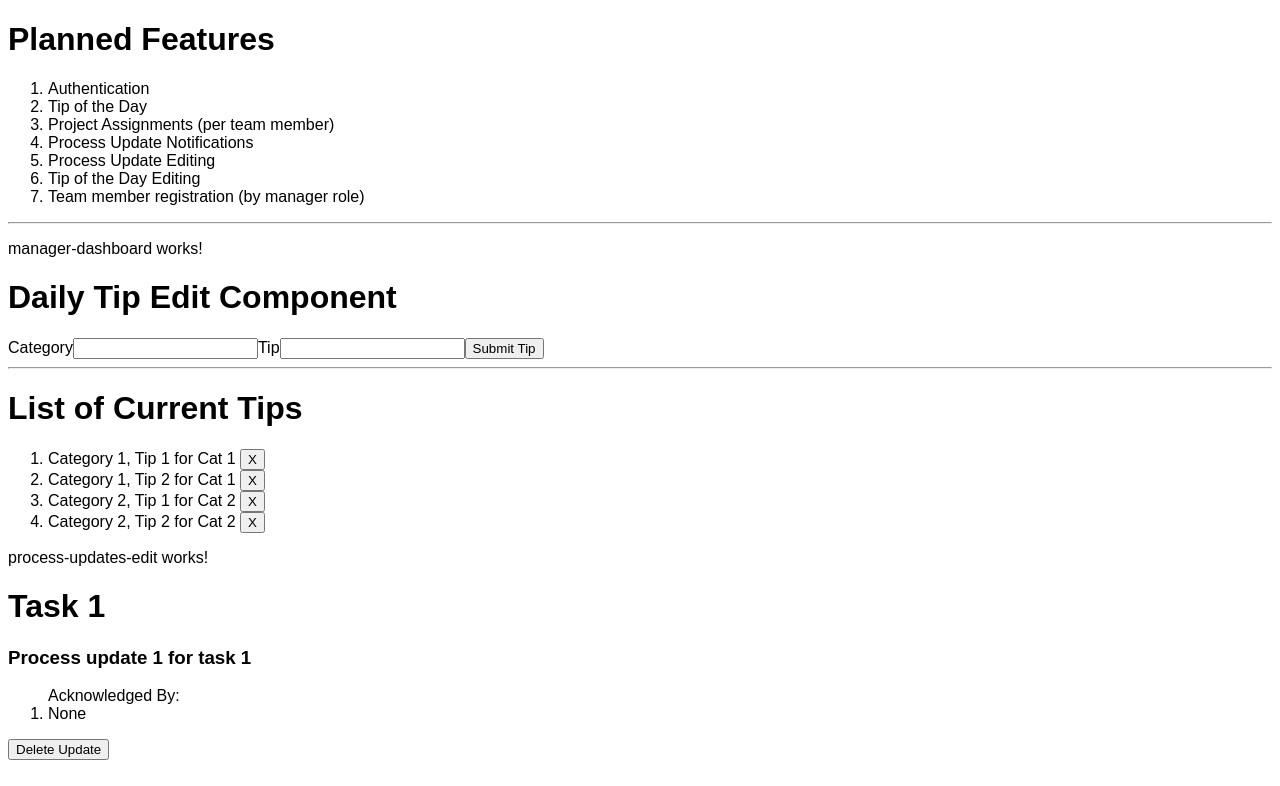
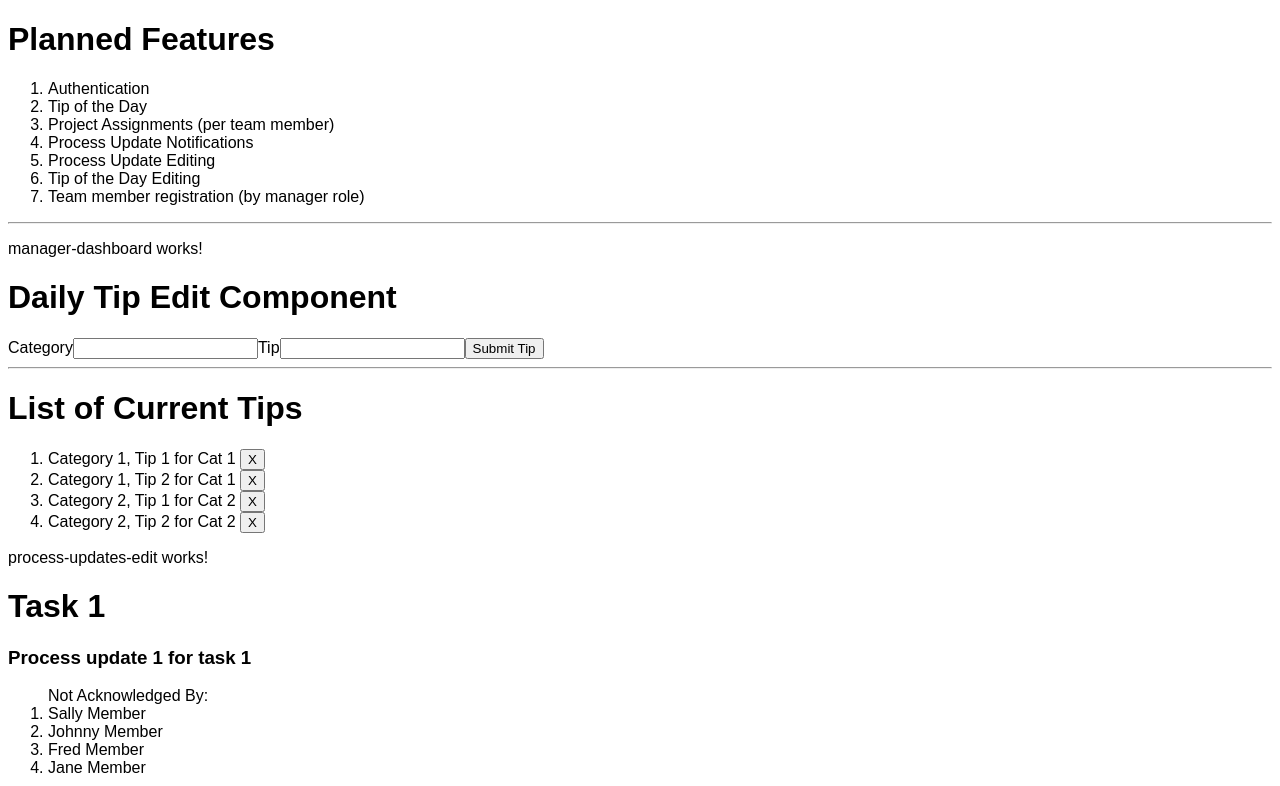
Before and after one commit to MattBilyeu/teammanager, an Angular app: page / in a window 1280 px wide. Shown: the top 786 px of the page. Built offline with nearby package versions, Linux system fonts and the light colour scheme.

Commit message:
Updated Process Update Component
Reworked the Process Update component to display team members who had not acknowledged the update instead of members who had.

```diff
--- a/src/app/home/process-updates/process-update/process-update.component.html
+++ b/src/app/home/process-updates/process-update/process-update.component.html
@@ -1,7 +1,6 @@
 <h1>{{ update.task }}</h1>
 <h3>{{ update.info }}</h3>
-<ol *ngIf="dashboard == 'mgr'">Acknowledged By:
-    <li *ngIf="update.membersRead.length === 0">None</li>
-    <li *ngFor="let member of update.membersRead; let i = index">{{ update.membersRead[i] }}</li>
+<ol *ngIf="dashboard == 'mgr'">Not Acknowledged By:
+    <li *ngFor="let member of membersNotRead">{{ member.name }}</li>
 </ol>
 <button *ngIf="dashboard === 'mgr'" (click)="onDelete(index)">Delete Update</button>
--- a/src/app/home/process-updates/process-update/process-update.component.ts
+++ b/src/app/home/process-updates/process-update/process-update.component.ts
@@ -1,5 +1,6 @@
-import { Component, Input, Output, EventEmitter } from '@angular/core';
+import { Component, Input, Output, EventEmitter, OnInit } from '@angular/core';
 import { DataService } from 'src/app/data.service';
+import { Member } from 'src/app/models/member.model';
 import { Update } from 'src/app/models/update.model';
 
 @Component({
@@ -7,13 +8,24 @@
   templateUrl: './process-update.component.html',
   styleUrls: ['./process-update.component.css']
 })
-export class ProcessUpdateComponent {
+export class ProcessUpdateComponent implements OnInit {
   @Input() update: Update;
   @Input() dashboard: string;;
   @Input() index: number;
-  @Output() updateDeleted = new EventEmitter<null>()
+  @Output() updateDeleted = new EventEmitter<null>();
+  membersNotRead: Member[] = [];
 
   constructor(private dataService: DataService) {}
+
+  ngOnInit() {
+    this.dataService.teamMembers.forEach(
+      (member) => {
+        if(this.update.membersRead.indexOf(member.name) === -1) {
+          this.membersNotRead.push(member);
+        }
+      }
+    )
+  }
 
   onDelete(index) {
     this.dataService.processUpdates.splice(index,1);
```
